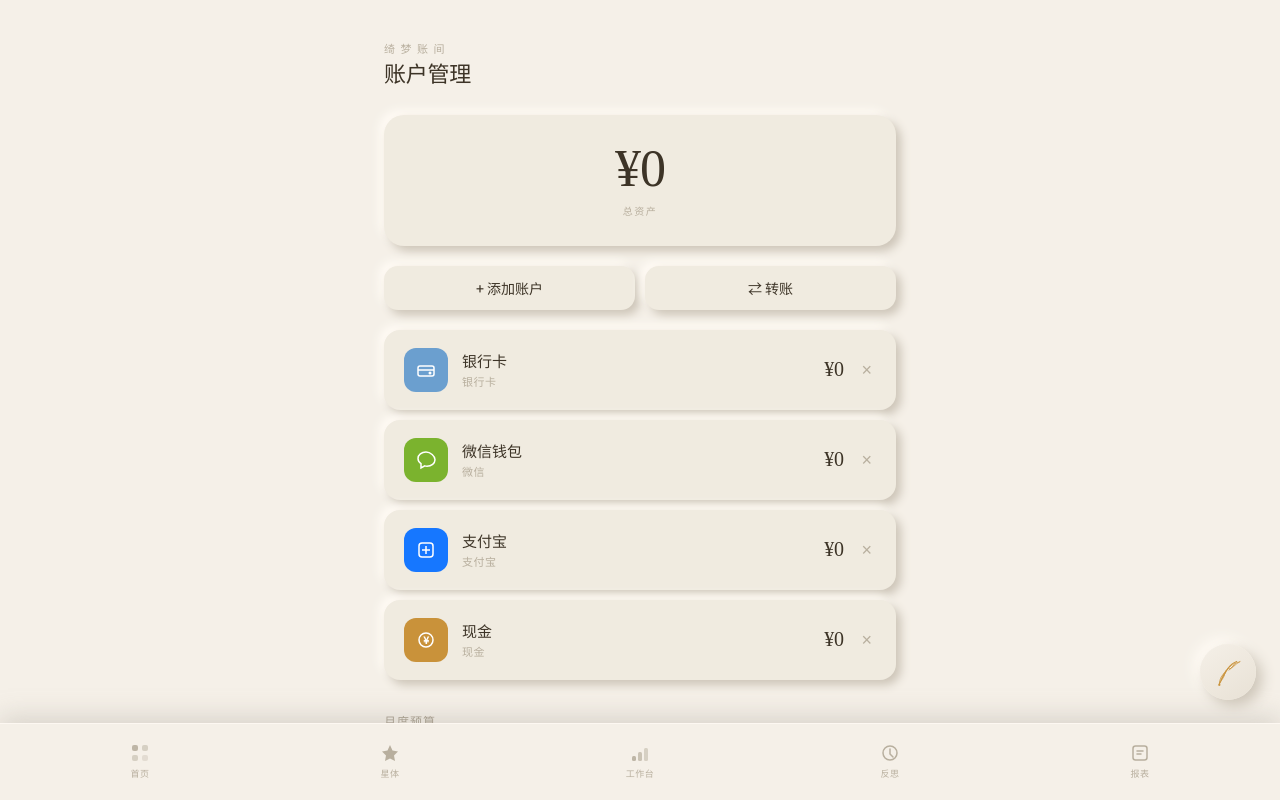
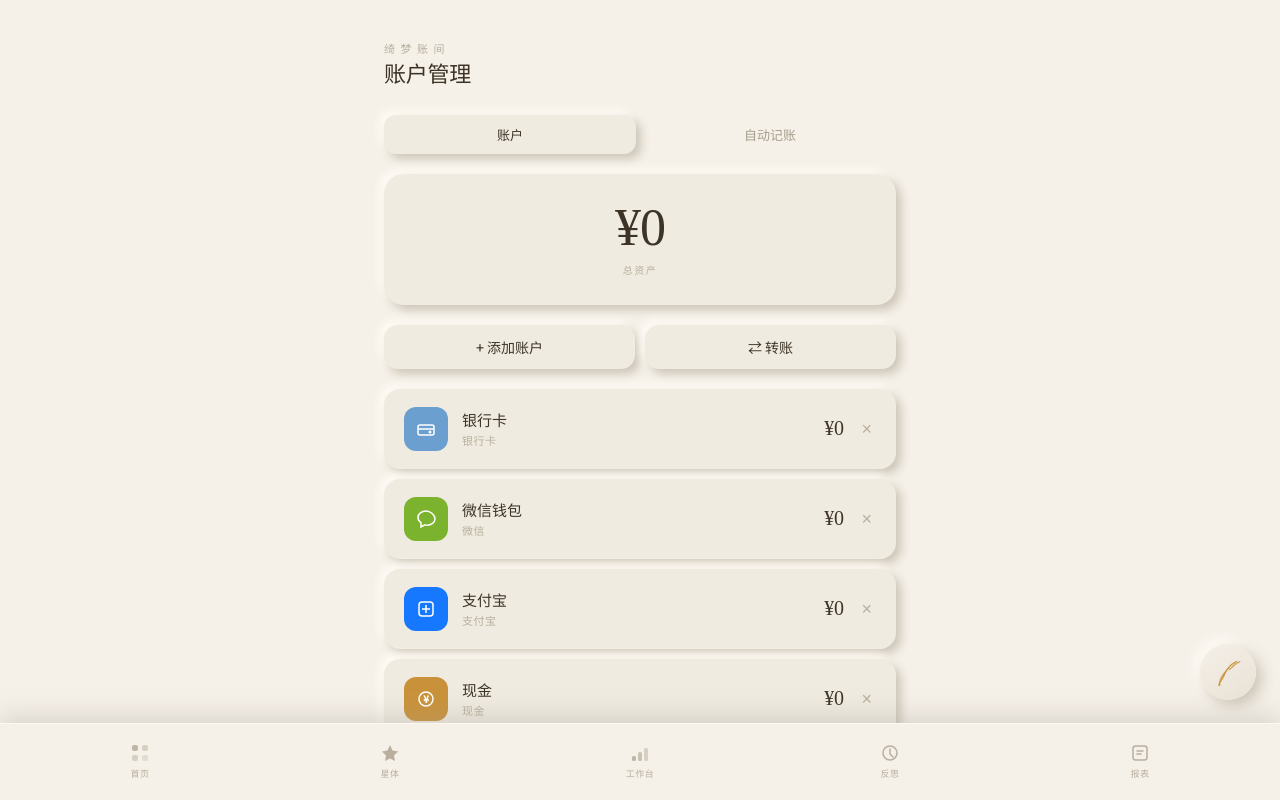
Before and after one commit to YMIR777/qimeng-vault, a React (Vite) app: page /settings in a window 1280 px wide. Shown: the top 800 px of the page. Built offline with nearby package versions, Linux system fonts and the light colour scheme.

Commit message:
feat(settings): integrate recurring rules management into Settings page

```diff
--- a/src/pages/Settings.tsx
+++ b/src/pages/Settings.tsx
@@ -2,6 +2,10 @@ import { useState, useRef, useEffect } from 'react';
 import gsap from 'gsap';
 import { useAccounts } from '../store/useAccounts';
 import { useBudgets } from '../store/useBudgets';
+import { useRecurring } from '../store/useRecurring';
+import { RecurringRuleCard } from '../components/recurring/RecurringRuleCard';
+import { RecurringRuleModal } from '../components/recurring/RecurringRuleModal';
+import type { RecurringRule } from '../store/db';
 
 const css = {
   bg: '#f5f0e8',
@@ -281,13 +285,22 @@ function BudgetSection() {
 }
 
 export default function Settings() {
-  const { accounts, totalBalance, addAccount, deleteAccount, transfer } = useAccounts();
-  const pageRef = useRef<HTMLDivElement>(null);
   const [showAddModal, setShowAddModal] = useState(false);
   const [showTransfer, setShowTransfer] = useState(false);
   const [transferFrom, setTransferFrom] = useState('');
   const [transferTo, setTransferTo] = useState('');
   const [transferAmount, setTransferAmount] = useState('');
+  const [showRecurringModal, setShowRecurringModal] = useState(false);
+  const [editingRule, setEditingRule] = useState<RecurringRule | null>(null);
+  const [activeTab, setActiveTab] = useState<'accounts' | 'recurring'>('accounts');
+
+  const { rules, toggleActive, deleteRule, checkAndTrigger } = useRecurring();
+  const { accounts, totalBalance, addAccount, deleteAccount, transfer } = useAccounts();
+  const pageRef = useRef<HTMLDivElement>(null);
+
+  useEffect(() => {
+    checkAndTrigger();
+  }, []);
 
   useEffect(() => {
     if (!pageRef.current) return;
@@ -334,6 +347,34 @@ export default function Settings() {
         }}>账户管理</h1>
       </div>
 
+      {/* TabBar */}
+      <div className="animate-in" style={{
+        display: 'flex',
+        gap: '8px',
+        marginBottom: '20px',
+      }}>
+        <button onClick={() => setActiveTab('accounts')} style={{
+          flex: 1, padding: '10px 0',
+          background: activeTab === 'accounts' ? css.card : 'transparent',
+          border: 'none', borderRadius: '12px',
+          boxShadow: activeTab === 'accounts' ? css.shadowRaised : 'none',
+          color: activeTab === 'accounts' ? css.text : css.textMuted,
+          fontSize: '13px', fontWeight: 500,
+          cursor: 'pointer', fontFamily: "'Noto Sans SC', sans-serif",
+        }}>账户</button>
+        <button onClick={() => setActiveTab('recurring')} style={{
+          flex: 1, padding: '10px 0',
+          background: activeTab === 'recurring' ? css.card : 'transparent',
+          border: 'none', borderRadius: '12px',
+          boxShadow: activeTab === 'recurring' ? css.shadowRaised : 'none',
+          color: activeTab === 'recurring' ? css.text : css.textMuted,
+          fontSize: '13px', fontWeight: 500,
+          cursor: 'pointer', fontFamily: "'Noto Sans SC', sans-serif",
+        }}>自动记账</button>
+      </div>
+
+      {/* 账户内容 */}
+      {activeTab === 'accounts' && <>
       {/* 总资产卡片 */}
       <div className="animate-in" style={{
         background: css.card,
@@ -494,6 +535,41 @@ export default function Settings() {
         )}
       </div>
 
+      </>
+      }
+
+      {/* 自动记账内容 */}
+      {activeTab === 'recurring' && <>
+        <div style={{ marginBottom: '16px' }}>
+          <div style={{
+            fontFamily: "'Noto Sans SC', sans-serif",
+            fontSize: '12px', fontWeight: 500, color: css.textMuted,
+            letterSpacing: '0.08em', marginBottom: '14px',
+          }}>
+            周期规则
+          </div>
+          {rules.length === 0 ? (
+            <div style={{
+              textAlign: 'center', padding: '32px 0',
+              color: css.textSecondary, fontSize: '14px',
+            }}>还没有设置自动记账</div>
+          ) : (
+            <div style={{ display: 'flex', flexDirection: 'column', gap: '10px' }}>
+              {rules.map(rule => (
+                <RecurringRuleCard
+                  key={rule.id}
+                  rule={rule}
+                  onToggleActive={toggleActive}
+                  onEdit={setEditingRule}
+                  onDelete={deleteRule}
+                />
+              ))}
+            </div>
+          )}
+        </div>
+      </>
+      }
+
       {/* 预算配置 */}
       <BudgetSection />
 
@@ -570,6 +646,50 @@ export default function Settings() {
           }}
         />
       )}
+
+      {/* 自动记账弹窗 */}
+      {showRecurringModal && (
+        <RecurringRuleModal
+          onClose={() => { setShowRecurringModal(false); setEditingRule(null); }}
+          onSave={async (data) => {
+            const { addRule, updateRule } = useRecurring.call({});
+            if (editingRule) {
+              await updateRule(editingRule.id, data);
+            } else {
+              await addRule(data);
+            }
+            setShowRecurringModal(false);
+            setEditingRule(null);
+          }}
+          initialRule={editingRule ?? undefined}
+        />
+      )}
+
+      {/* 新增规则按钮 */}
+      {activeTab === 'recurring' && (
+        <div className="animate-in" style={{
+          position: 'fixed',
+          bottom: '100px',
+          right: '24px',
+        }}>
+          <button
+            onClick={() => { setEditingRule(null); setShowRecurringModal(true); }}
+            style={{
+              width: '56px', height: '56px',
+              borderRadius: '50%',
+              background: css.accentGold,
+              border: 'none',
+              boxShadow: css.shadowRaised,
+              color: '#fff',
+              fontSize: '28px',
+              cursor: 'pointer',
+              display: 'flex',
+              alignItems: 'center',
+              justifyContent: 'center',
+            }}
+          >+</button>
+        </div>
+      )}
     </div>
   );
 }
```
